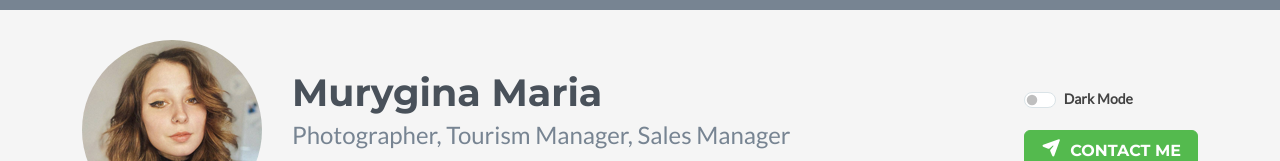
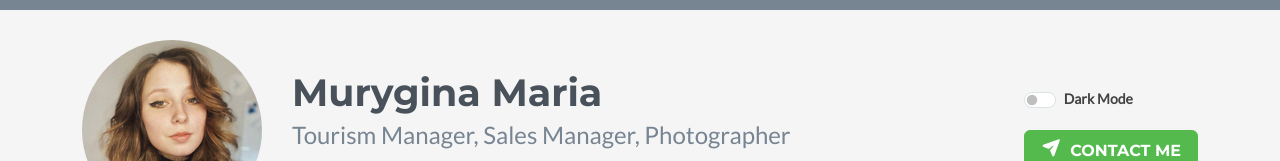
Before and after one commit to Moreya14/moreya14.github.io, a plain HTML site: page index.html in a window 1280 px wide. Shown: the top 161 px of the page. Drawn offline with nearby package versions, Linux system fonts and the light colour scheme; no server answers; a script that the page names is missing.

Commit message:
Update index.html

```diff
--- a/index.html
+++ b/index.html
@@ -31,7 +31,7 @@
 		            <img class="profile-image img-fluid float-start rounded-circle" src="assets/images/profile.png" alt="profile image" />
 		            <div class="profile-content">
 		                <h1 class="name">Murygina Maria</h1>
-		                <h2 class="desc">Photographer, Tourism Manager, Sales Manager</h2>
+		                <h2 class="desc">Tourism Manager, Sales Manager, Photographer</h2>
 		                <ul class="social list-inline">
 		                    <li class="list-inline-item"><a href="https://instagram.com/moreya_ph"><i class="fab fa-instagram"></i></a></li>
 		                    <li class="list-inline-item"><a href="https://vk.com/club205322492"><i class="fab fa-vk"></i></a></li>
```
